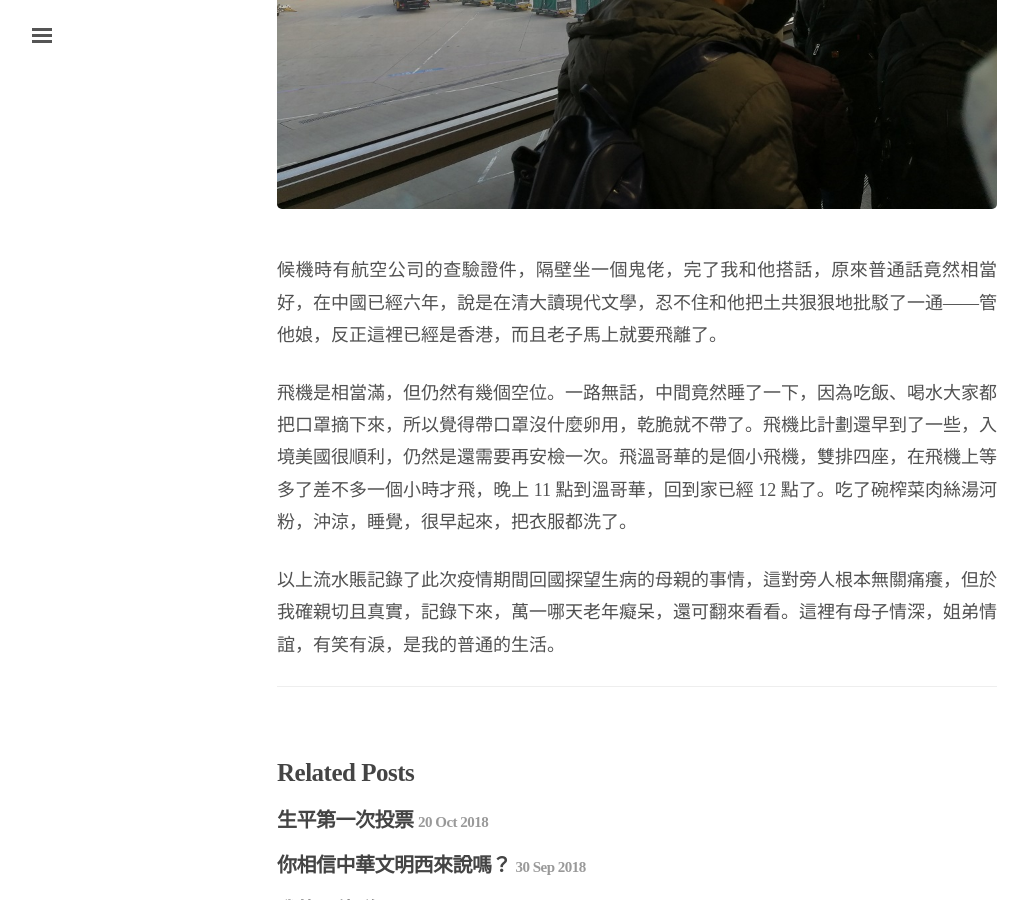
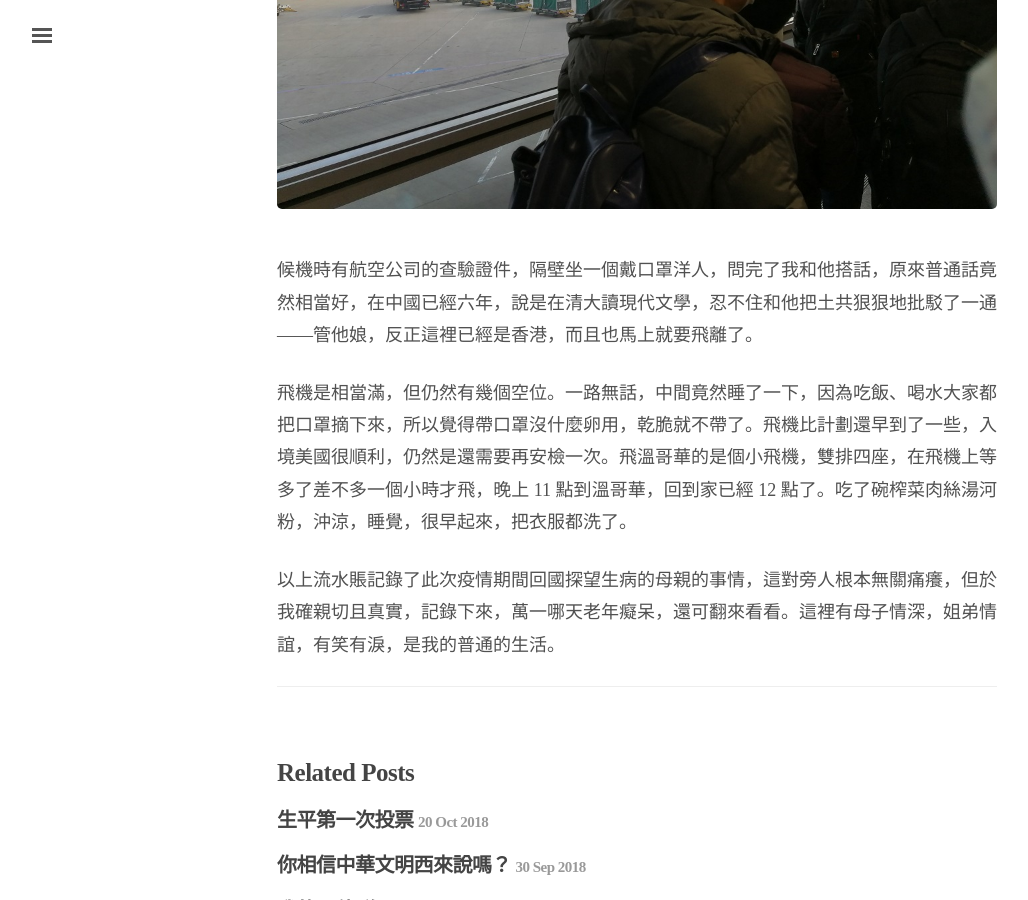
Before and after one commit to Je-pense/blog, a Jekyll site: the page built from _posts/2020-02-05-2020 疫中歸鄉探母記.md, in a window 1280 px wide and 900 px high, scrolled down 13377 px. Shown: the whole window, without its empty margins (3-1031 px from the left). Built offline with Jekyll 4.4.1, drawn with Linux system fonts in a browser that asks for light colours; nearby versions of some CDN libraries; comment, search, counter and statistics services are not loaded.

Commit message:
modified

```diff
--- a/_posts/2020-02-05-2020 疫中歸鄉探母記.md
+++ b/_posts/2020-02-05-2020 疫中歸鄉探母記.md
@@ -112,7 +112,7 @@ keywords:
 
 <p align="center"><img src="/blog/public/images/2020-hk-airport.jpg" alt="2020-香港赤臘角機場" title="2020-香港赤臘角機場"></p>
 
-候機時有航空公司的查驗證件，隔壁坐一個鬼佬，完了我和他搭話，原來普通話竟然相當好，在中國已經六年，說是在清大讀現代文學，忍不住和他把土共狠狠地批駁了一通——管他娘，反正這裡已經是香港，而且老子馬上就要飛離了。
+候機時有航空公司的查驗證件，隔壁坐一個戴口罩洋人，問完了我和他搭話，原來普通話竟然相當好，在中國已經六年，說是在清大讀現代文學，忍不住和他把土共狠狠地批駁了一通——管他娘，反正這裡已經是香港，而且也馬上就要飛離了。
 
 飛機是相當滿，但仍然有幾個空位。一路無話，中間竟然睡了一下，因為吃飯、喝水大家都把口罩摘下來，所以覺得帶口罩沒什麼卵用，乾脆就不帶了。飛機比計劃還早到了一些，入境美國很順利，仍然是還需要再安檢一次。飛溫哥華的是個小飛機，雙排四座，在飛機上等多了差不多一個小時才飛，晚上 11 點到溫哥華，回到家已經 12 點了。吃了碗榨菜肉絲湯河粉，沖涼，睡覺，很早起來，把衣服都洗了。
 
```
